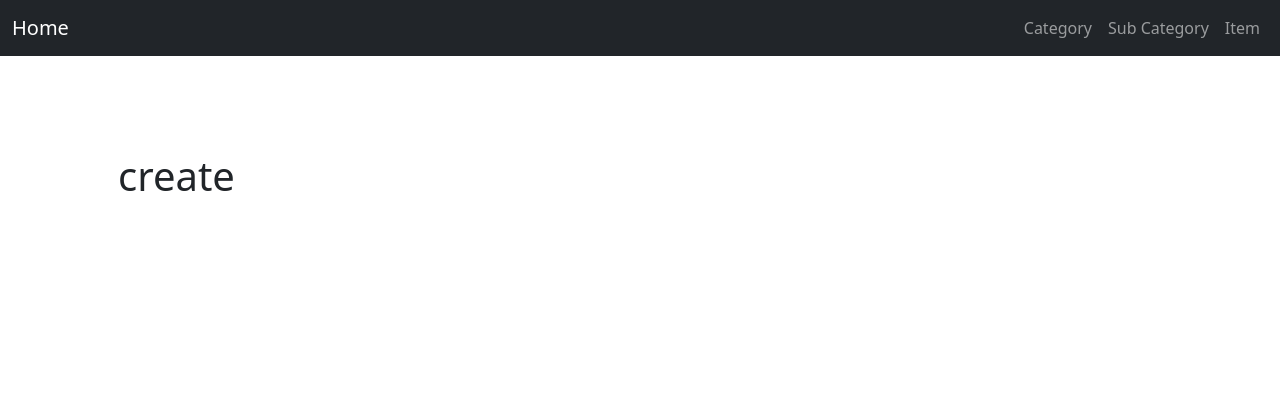
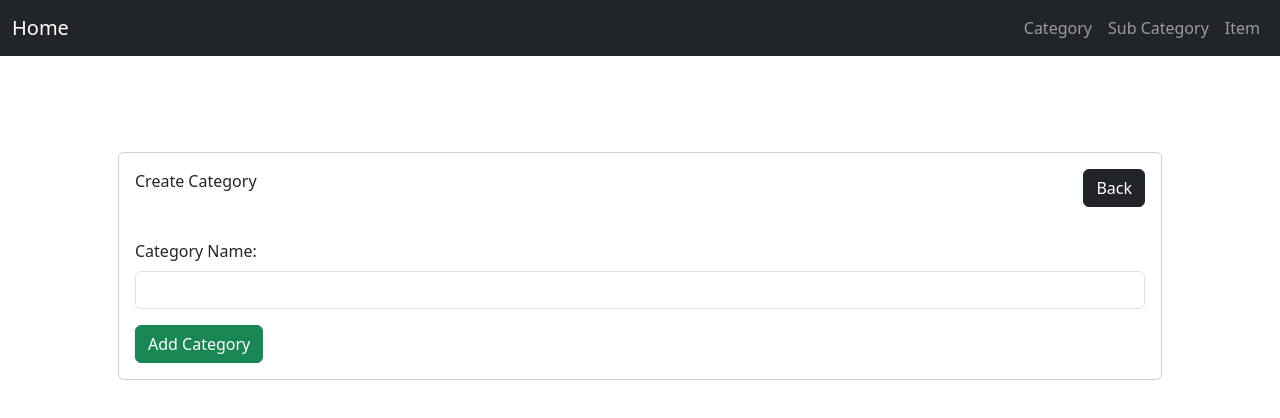
Before and after one commit to ihossain5/full-stack-web-development-test-frontend, a Vue app: page /category-create in a window 1280 px wide. Shown: the top 418 px of the page. Built offline with nearby package versions, Linux system fonts and the light colour scheme; no server answers.

Commit message:
fetch category & store added

```diff
--- a/package.json
+++ b/package.json
@@ -9,6 +9,7 @@
     "preview": "vite preview"
   },
   "dependencies": {
+    "axios": "^1.6.5",
     "bootstrap": "^5.3.2",
     "vue": "^3.3.11",
     "vue-router": "^4.2.5"
--- /dev/null
+++ b/src/services/api.js
@@ -0,0 +1,13 @@
+import axios from 'axios';
+
+const apiUrl =
+    import.meta.env.VITE_APP_API_BASE_URL;
+
+const instance = axios.create({
+    baseURL: apiUrl,
+    headers: {
+        'Content-Type': 'application/json',
+    },
+});
+
+export default instance;
--- a/src/views/category/CategoryCreateView.vue
+++ b/src/views/category/CategoryCreateView.vue
@@ -1,3 +1,46 @@
+<script setup>
+import router from "@/router";
+import api from "@/services/api";
+import { ref } from 'vue';
+
+const loading = ref(false);
+const name = ref('');
+
+const addCategory = async () => {
+  if (name.value.trim() === '') {
+    return;
+  }
+  try {
+    loading.value = true;
+    await api.post("/category/store", { name: name.value });
+
+    name.value = '';
+
+  } catch (error) {
+    alert("Something went wrong");
+  } finally {
+    loading.value = false;
+    router.push('/category');
+  }
+};
+</script>
+
 <template>
-    <h1>create</h1>
+  <div class="card">
+    <div class="card-body d-flex justify-content-between">
+      <div class="card-title">Create Category</div>
+      <router-link to="/category" class="btn btn-dark"
+        >Back</router-link
+      >
+    </div>
+    <div class="card-body">
+        <form @submit.prevent="addCategory">
+        <div class="mb-3">
+          <label for="categoryName" class="form-label">Category Name:</label>
+          <input type="text" id="categoryName" v-model="name" class="form-control" required />
+        </div>
+        <button type="submit" :disabled="loading" class="btn btn-success">Add Category</button>
+      </form>
+    </div>
+  </div>
 </template>
--- a/src/views/category/CategoryView.vue
+++ b/src/views/category/CategoryView.vue
@@ -1,36 +1,48 @@
+<script setup>
+import api from "@/services/api";
+import { onMounted, ref } from "vue";
+
+const categories = ref({});
+const loading = ref(true);
+
+const fetchData = async () => {
+  try {
+    const response = await api.get("/category/all");
+    categories.value = response.data.data;
+  } catch (e) {
+    alert("Something went wrong");
+  } finally {
+    loading.value = false;
+  }
+};
+
+onMounted(() => {
+  fetchData();
+});
+
+</script>
+
 <template>
   <div class="card">
     <div class="card-body d-flex justify-content-between">
       <div class="card-title">All Category</div>
-      <router-link to="/category-create" class="btn btn-primary">Add New</router-link>
+      <router-link to="/category-create" class="btn btn-primary"
+        >Add New</router-link
+      >
     </div>
     <div class="card-body">
-      <table class="table table-striped">
+      <table class="table table-striped text-center ">
         <thead>
-          <tr>
-            <th scope="col">#</th>
-            <th scope="col">First</th>
-            <th scope="col">Last</th>
-            <th scope="col">Handle</th>
-          </tr>
+          <th>#</th>
+          <th>Name</th>
         </thead>
         <tbody>
-          <tr>
-            <th scope="row">1</th>
-            <td>Mark</td>
-            <td>Otto</td>
-            <td>@mdo</td>
+          <tr v-if="loading">
+            <td colspan="2">Loading...</td>
           </tr>
-          <tr>
-            <th scope="row">2</th>
-            <td>Jacob</td>
-            <td>Thornton</td>
-            <td>@fat</td>
-          </tr>
-          <tr>
-            <th scope="row">3</th>
-            <td colspan="2">Larry the Bird</td>
-            <td>@twitter</td>
+          <tr v-else v-for="(category, index) in categories" :key="category.id">
+            <th scope="row">{{ index + 1 }}</th>
+            <td>{{ category.name }}</td>
           </tr>
         </tbody>
       </table>
```
Also changed, not shown: 2 other files (tests, documents, lock files or other folders).
